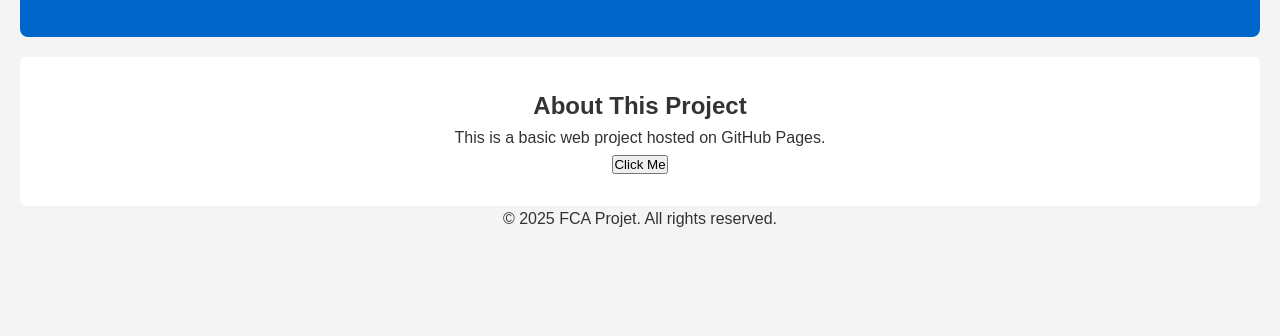
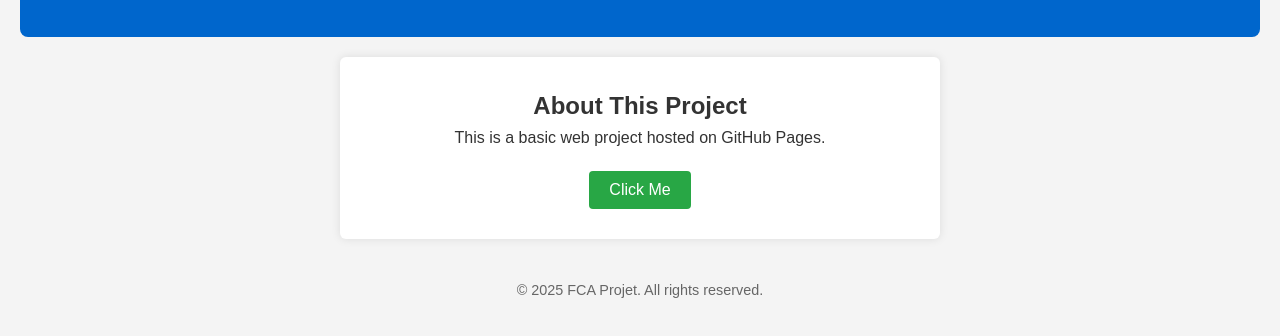
Before and after one commit to ousax/FCA_Projet, a plain HTML site: page index.html in a window 1280 px wide. Shown: the part 140-476 px from the top of the page. Drawn offline with Linux system fonts and the light colour scheme.

Commit message:
Update style.css

```diff
--- a/style.css
+++ b/style.css
@@ -25,4 +25,28 @@ main section {
     background: #fff;
     padding: 30px;
     border-radius: 6px;
-  box-shadow: 0 0 10px rgba(0
+    box-shadow: 0 0 10px rgba(0,0,0,0.1);
+    max-width: 600px;
+    margin: 0 auto;
+  }
+
+  button {
+    margin-top: 20px;
+    padding: 10px 20px;
+    font-size: 1rem;
+    background-color: #28a745;
+    color: white;
+    border: none;
+    border-radius: 4px;
+    cursor: pointer;
+  }
+
+  button:hover {
+    background-color: #218838;
+  }
+
+  footer {
+    margin-top: 40px;
+    font-size: 0.9rem;
+    color: #666;
+  }
```
Lines whose indentation alone changed are shown as unchanged.
